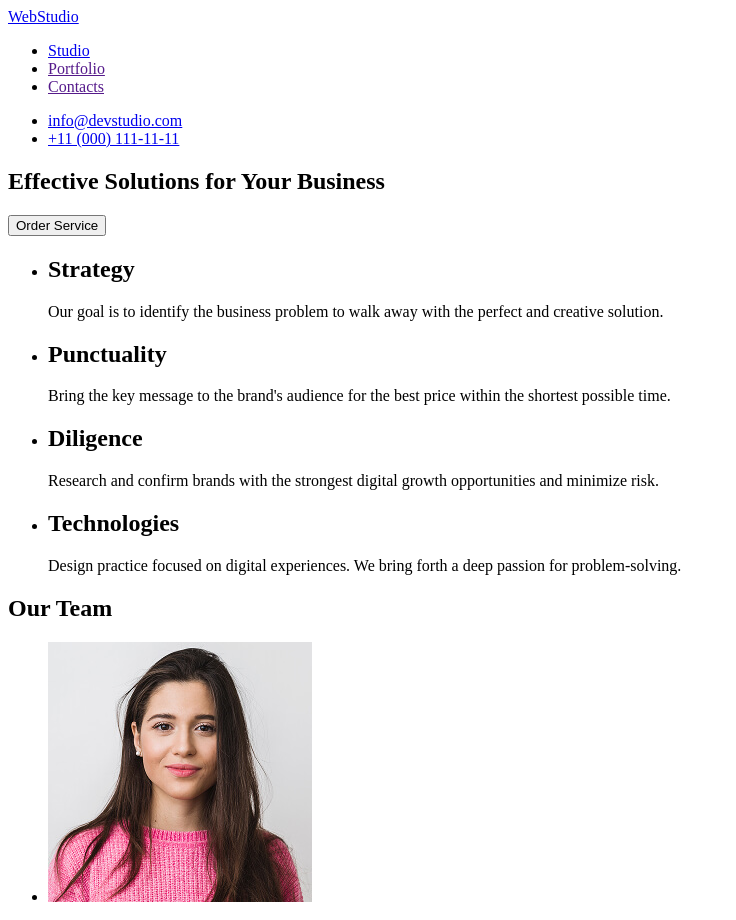
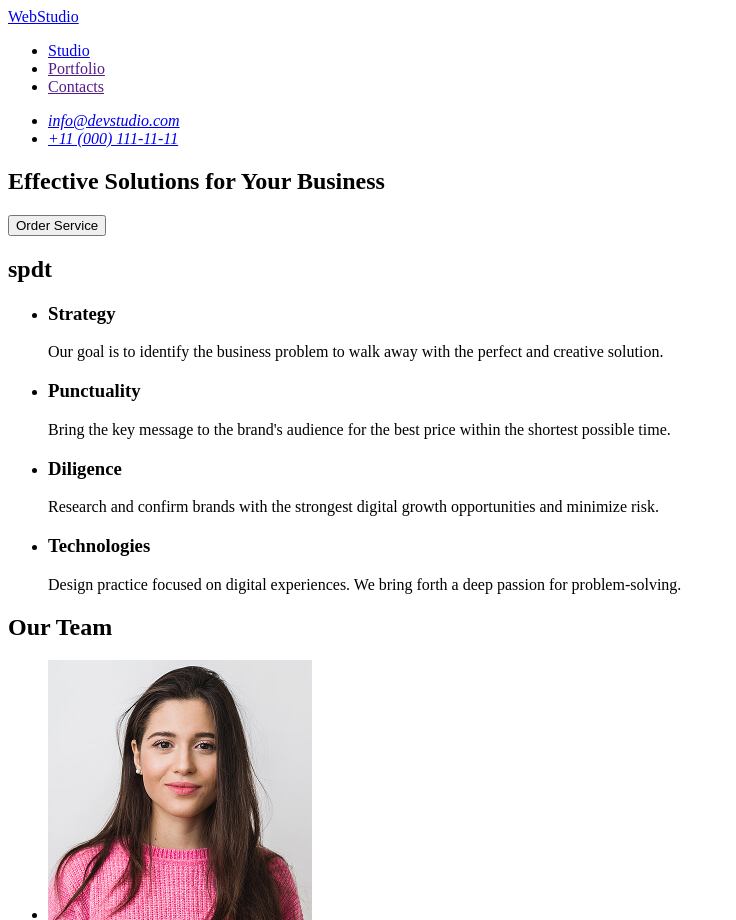
Before and after one commit to zohanimaa/goit-markup-hw-01, a plain HTML site: page index.html in a window 1280 px wide. Shown: the top 920 px of the page, without its empty margins (0-736 px from the left). Drawn offline with Linux system fonts and the light colour scheme.

Commit message:
new update

```diff
--- a/index.html
+++ b/index.html
@@ -7,8 +7,9 @@
 </head>
 <body>
     <header>
+        <nav>
         <a href="./index.html">WebStudio</a>
-        <nav>
+
             <ul>
                 <li>
                     <a href="./index.html">Studio</a>
@@ -19,15 +20,16 @@
                 <li>
                     <a href="">Contacts</a>
                 </li>
-
             </ul>
-        </nav>
-        <ul>
+             </nav>
+             <address>
+            <ul>
             <li><a href="mailto:info@devstudio.com">info@devstudio.com</a>
             </li>
             <li><a href="tel:+11000111-11-11">+11 (000) 111-11-11</a>
             </li>
-        </ul>
+            </ul>
+             </address>
     </header>
     <main>
         <section>
@@ -37,25 +39,26 @@
         <button type="button">Order Service</button>
         </section>
         <section>
+            <h2>spdt</h2>
             <ul>
                 <li>
-                    <h2>Strategy</h2>
+                    <h3>Strategy</h3>
                     <p>Our goal is to identify the business
                     problem to walk away with the perfect and creative solution.
                     </p>
                 </li>
                 <li>
-                    <h2>Punctuality</h2>
+                    <h3>Punctuality</h3>
                     <p>Bring the key message to the brand's audience for the best price within the shortest possible time.
                     </p>
                 </li>
                 <li>
-                    <h2>Diligence</h2>
+                    <h3>Diligence</h3>
                     <p>Research and confirm brands with the strongest digital growth opportunities and minimize risk.
                     </p>
                 </li>
                 <li>
-                    <h2>Technologies</h2>
+                    <h3>Technologies</h3>
                     <p>Design practice focused on digital experiences. We bring forth a deep passion for problem-solving.
                     </p>
                 </li>
@@ -88,11 +91,9 @@
         </section>
     </main>
     <footer>
-        <section>
-            <h2>WebStudio</h2>
+           <a href="./index.html">WebStudio</a>
             <p>Increase the flow of customers and sales for your business with digital marketing & growth solutions.
             </p>
-        </section>
     </footer>
 </body>
 </html>
```
